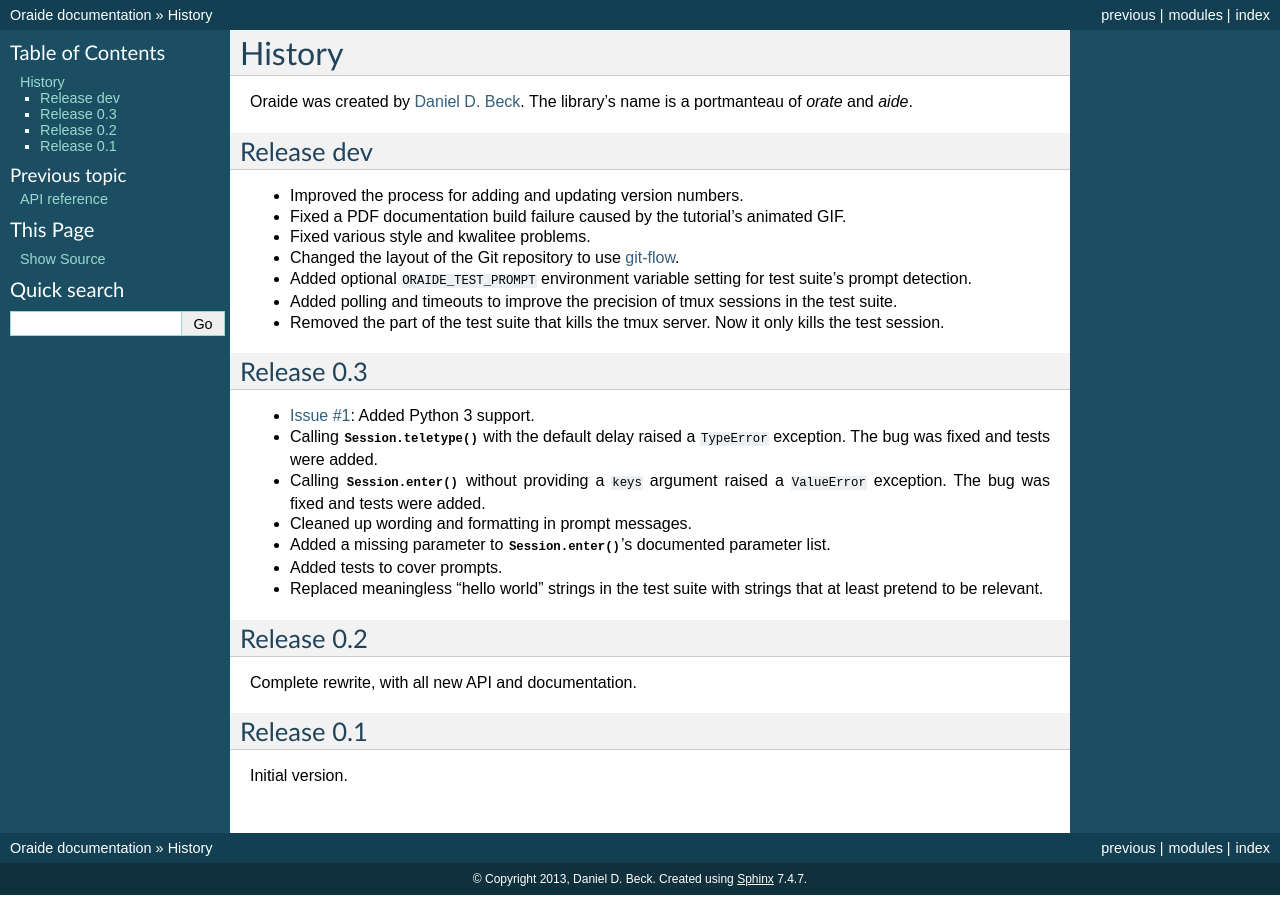
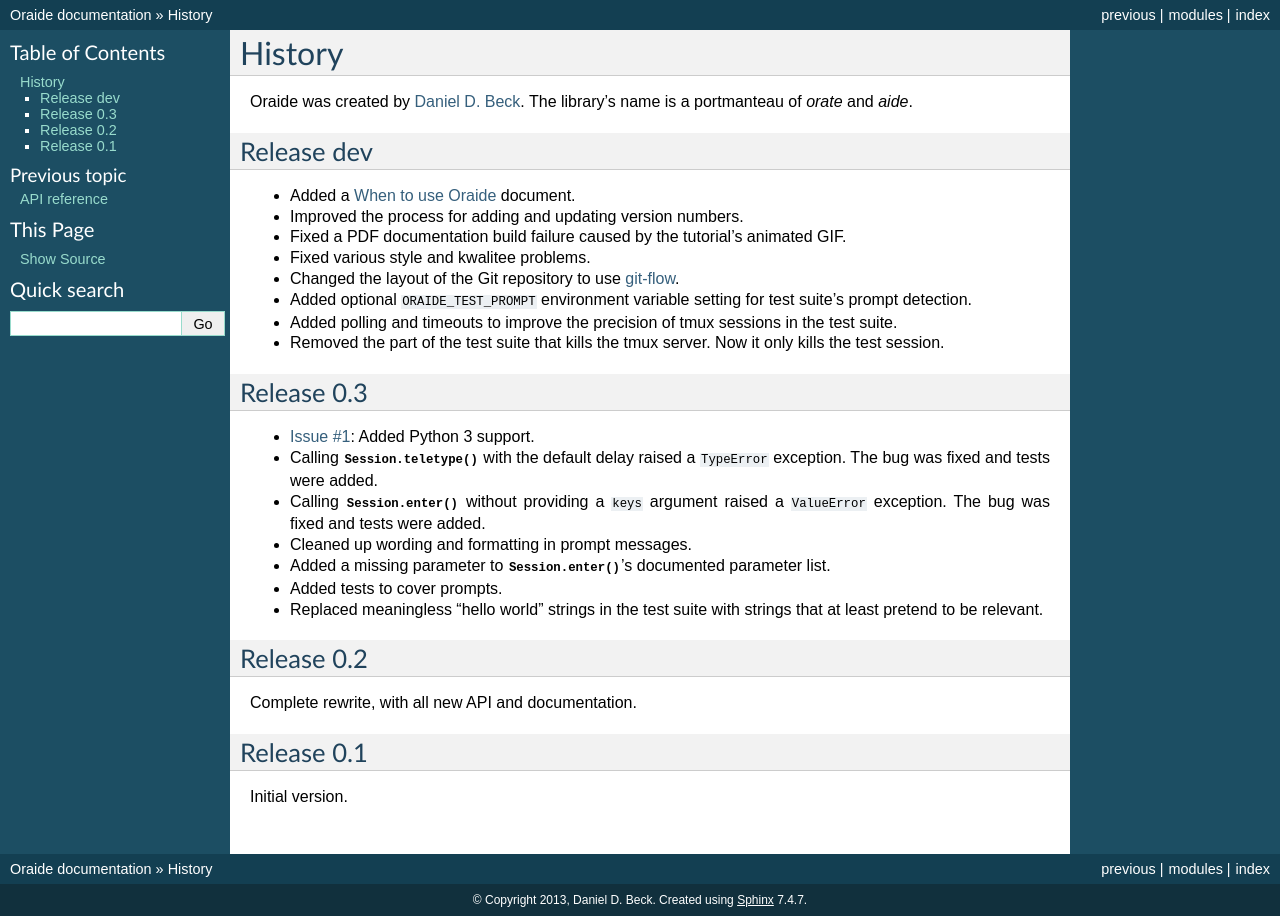
Before and after one commit to ddbeck/oraide, a Sphinx documentation site: the page built from docs/history.rst, in a window 1280 px wide. Built offline with Sphinx 7.4.7, drawn with Linux system fonts in a browser that asks for light colours; the version number could not be read and is left out.

Commit message:
add "When to use Oraide" doc to version history

```diff
--- a/docs/history.rst
+++ b/docs/history.rst
@@ -11,6 +11,7 @@
 Release dev
 -----------
 
+- Added a :ref:`whentouse` document.
 - Improved the process for adding and updating version numbers.
 - Fixed a PDF documentation build failure caused by the tutorial's animated GIF.
 - Fixed various style and kwalitee problems.
--- a/docs/whentouse.rst
+++ b/docs/whentouse.rst
@@ -1,3 +1,5 @@
+.. _whentouse:
+
 When to use Oraide
 ##################
 
```
